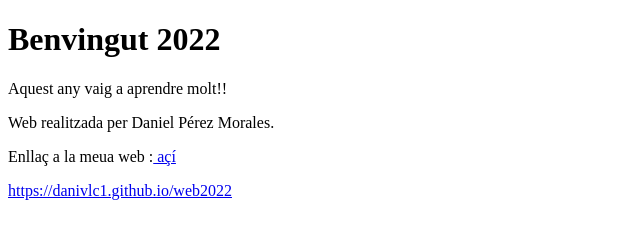
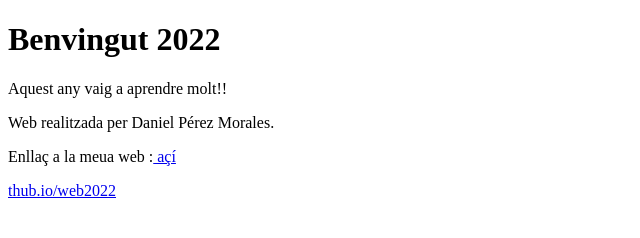
Before and after one commit to danivlc1/web2022, a plain HTML site: page index.html in a window 1280 px wide. Shown: the whole page, without its empty margins (0-640 px from the left). Drawn offline with Linux system fonts and the light colour scheme.

Commit message:
Update index.html

```diff
--- a/index.html
+++ b/index.html
@@ -12,4 +12,5 @@
     <p>Web realitzada per Daniel Pérez Morales.</p>
     <p>Enllaç a la meua web :<a href="https://danivlc1.github.io/web2022/" target="blank"> açí</p>
 </body>
-</html>https://danivlc1.github.io/web2022
+
+thub.io/web2022
```
